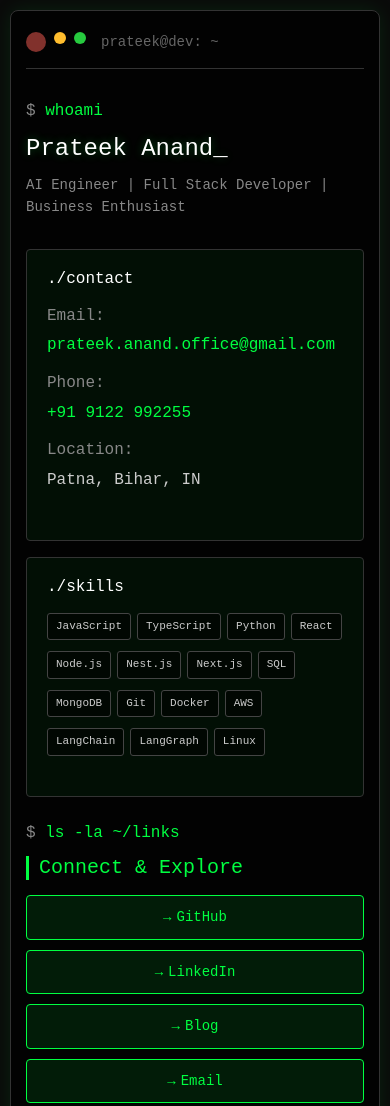
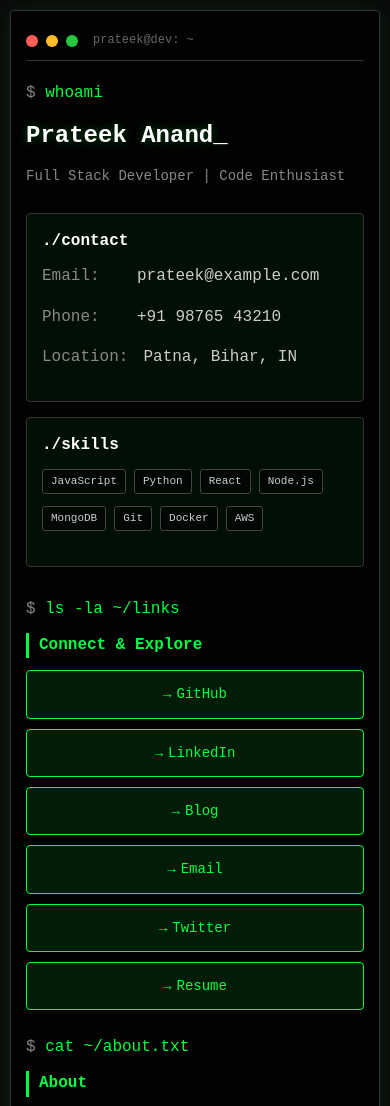
Before and after one commit to bizprat/bizprat.github.io, a plain HTML site: page index.html in a window 390 px wide. Shown: the top 1106 px of the page. Drawn offline with nearby package versions, Linux system fonts and the light colour scheme.

Commit message:
Removed: Bootstrap

```diff
--- a/index.html
+++ b/index.html
@@ -3,9 +3,8 @@
 <head>
     <meta charset="UTF-8">
     <meta name="viewport" content="width=device-width, initial-scale=1.0">
-    <title>Prateek Anand - AI Engineer | Full-Stack Developer</title>
-    <!-- Bootstrap CSS (lightweight) -->
-    <link href="https://cdnjs.cloudflare.com/ajax/libs/bootstrap/5.3.0/css/bootstrap.min.css" rel="stylesheet">
+    <title>Prateek Anand - Developer</title>
+    <link rel="icon" type="image/x-icon" href="/favicon.ico">
     <style>
         * {
             margin: 0;
@@ -22,8 +21,8 @@
             padding: 20px;
         }
 
-        .terminal-container {
-            max-width: 1000px;
+        .container {
+            max-width: 800px;
             margin: 0 auto;
             background: rgba(0, 0, 0, 0.8);
             border: 1px solid #333;
@@ -46,15 +45,15 @@
             margin-right: 15px;
         }
 
-        .btn-circle {
+        .btn {
             width: 12px;
             height: 12px;
             border-radius: 50%;
         }
 
-        .btn-close { background: #ff5f56; }
-        .btn-minimize { background: #ffbd2e; }
-        .btn-maximize { background: #27ca3f; }
+        .btn.close { background: #ff5f56; }
+        .btn.minimize { background: #ffbd2e; }
+        .btn.maximize { background: #27ca3f; }
 
         .terminal-title {
             color: #666;
@@ -96,43 +95,37 @@
             padding-left: 10px;
         }
 
+        .info-grid {
+            display: grid;
+            grid-template-columns: repeat(auto-fit, minmax(250px, 1fr));
+            gap: 20px;
+            margin-bottom: 30px;
+        }
+
         .info-card {
             background: rgba(0, 255, 65, 0.05);
             border: 1px solid #333;
             border-radius: 4px;
             padding: 20px;
-            height: 100%;
-            min-height: 180px;
         }
 
         .info-card h3 {
             color: #fff;
-            margin-bottom: 15px;
+            margin-bottom: 10px;
             font-size: 16px;
         }
 
         .contact-item {
             display: flex;
             align-items: center;
-            margin-bottom: 10px;
+            margin-bottom: 8px;
             color: #ccc;
         }
 
         .contact-item .label {
             min-width: 90px;
             color: #888;
-            margin-right: 10px;
             flex-shrink: 0;
-        }
-
-        .contact-item a {
-            color: #00ff41;
-            text-decoration: none;
-            word-break: break-word;
-        }
-
-        .contact-item a:hover {
-            color: #fff;
         }
 
         .links {
@@ -152,14 +145,12 @@
             text-decoration: none;
             transition: all 0.3s ease;
             font-size: 14px;
-            min-height: 44px;
         }
 
         .link:hover {
             background: rgba(0, 255, 65, 0.2);
             box-shadow: 0 0 10px rgba(0, 255, 65, 0.3);
             transform: translateY(-1px);
-            color: #00ff41;
         }
 
         .link::before {
@@ -170,7 +161,7 @@
         .skills {
             display: flex;
             flex-wrap: wrap;
-            gap: 8px;
+            gap: 10px;
         }
 
         .skill {
@@ -180,7 +171,6 @@
             border-radius: 3px;
             font-size: 12px;
             color: #ccc;
-            margin-bottom: 5px;
         }
 
         .footer {
@@ -202,14 +192,87 @@
             51%, 100% { opacity: 0; }
         }
 
-        /* Mobile optimizations */
-        @media (max-width: 576px) {
+        /* Tablet styles */
+        @media (max-width: 768px) and (min-width: 415px) {
+            .container {
+                max-width: 95%;
+                padding: 25px;
+                margin: 10px auto;
+            }
+
+            h1 {
+                font-size: 28px;
+            }
+
+            .role {
+                font-size: 16px;
+            }
+
+            .info-grid {
+                grid-template-columns: 1fr 1fr;
+                gap: 15px;
+            }
+
+            .links {
+                gap: 12px;
+            }
+
+            .link {
+                flex: 1;
+                min-width: 120px;
+                justify-content: center;
+                text-align: center;
+            }
+
+            .section h2 {
+                font-size: 18px;
+            }
+        }
+
+        /* iPhone and similar sized devices */
+        @media (max-width: 414px) {
+            .info-grid {
+                display: flex !important;
+                flex-direction: column !important;
+                gap: 15px;
+            }
+
+            .info-card {
+                padding: 18px;
+                min-height: 160px;
+                width: 100%;
+            }
+
+            .contact-item {
+                margin-bottom: 12px;
+            }
+
+            .contact-item .label {
+                min-width: 75px;
+                margin-right: 12px;
+            }
+
+            .skills {
+                gap: 6px;
+                line-height: 1.4;
+            }
+
+            .skill {
+                font-size: 11px;
+                padding: 5px 8px;
+                margin-bottom: 4px;
+            }
+        }
+
+        /* Mobile styles */
+        @media (max-width: 480px) {
             body {
                 padding: 10px;
             }
 
-            .terminal-container {
+            .container {
                 padding: 20px 15px;
+                border-radius: 4px;
             }
 
             h1 {
@@ -218,22 +281,38 @@
 
             .role {
                 font-size: 14px;
+                margin-bottom: 25px;
+            }
+
+            .terminal-header {
+                margin-bottom: 20px;
+                padding-bottom: 10px;
+            }
+
+            .terminal-title {
+                font-size: 12px;
+            }
+
+            .info-grid {
+                display: flex !important;
+                flex-direction: column !important;
+                gap: 15px;
             }
 
             .info-card {
-                min-height: 160px;
-                margin-bottom: 15px;
+                padding: 15px;
+                min-height: 150px;
+                width: 100%;
             }
 
             .contact-item {
-                flex-direction: column;
+                margin-bottom: 15px;
                 align-items: flex-start;
-                margin-bottom: 12px;
             }
 
             .contact-item .label {
-                margin-bottom: 4px;
-                margin-right: 0;
+                min-width: 80px;
+                margin-right: 15px;
             }
 
             .links {
@@ -242,85 +321,108 @@
             }
 
             .link {
+                padding: 12px 15px;
+                font-size: 14px;
                 justify-content: center;
                 text-align: center;
             }
 
             .skills {
-                gap: 6px;
+                gap: 8px;
             }
 
             .skill {
                 font-size: 11px;
                 padding: 4px 8px;
             }
+
+            .section {
+                margin-bottom: 25px;
             }
 
+            .section h2 {
+                font-size: 16px;
+                margin-bottom: 12px;
+            }
+
+            .section p {
+                font-size: 14px;
+            }
+        }
+
+        /* Extra small screens */
         @media (max-width: 320px) {
-            .terminal-container {
+            .container {
                 padding: 15px 10px;
             }
 
             h1 {
                 font-size: 20px;
             }
+
+            .terminal-buttons {
+                gap: 6px;
+            }
+
+            .btn {
+                width: 10px;
+                height: 10px;
+            }
+
+            .info-card {
+                padding: 12px;
+            }
+
+            .link {
+                padding: 10px 12px;
+                font-size: 13px;
+            }
         }
     </style>
 </head>
 <body>
-    <div class="terminal-container">
+    <div class="container">
         <div class="terminal-header">
             <div class="terminal-buttons">
-                <div class="btn-circle btn-close"></div>
-                <div class="btn-circle btn-minimize"></div>
-                <div class="btn-circle btn-maximize"></div>
+                <div class="btn close"></div>
+                <div class="btn minimize"></div>
+                <div class="btn maximize"></div>
             </div>
             <div class="terminal-title">prateek@dev: ~</div>
         </div>
 
         <div class="prompt">whoami</div>
         <h1>Prateek Anand<span class="blinking-cursor"></span></h1>
-        <div class="role">AI Engineer | Full Stack Developer | Business Enthusiast</div>
+        <div class="role">Full Stack Developer | Code Enthusiast</div>
 
-        <!-- Bootstrap Grid for Cards -->
-        <div class="row g-3 mb-4">
-            <div class="col-12 col-md-6">
+        <div class="info-grid">
             <div class="info-card">
                 <h3>./contact</h3>
                 <div class="contact-item">
                     <span class="label">Email:</span>
-                        <a href="mailto:prateek.anand.office@gmail.com">prateek.anand.office@gmail.com</a>
+                    <span>prateek@example.com</span>
                 </div>
                 <div class="contact-item">
                     <span class="label">Phone:</span>
-                        <a href="tel:+919122992255">+91 9122 992255</a>
+                    <span>+91 98765 43210</span>
                 </div>
                 <div class="contact-item">
                     <span class="label">Location:</span>
                     <span>Patna, Bihar, IN</span>
                 </div>
             </div>
-            </div>
-            <div class="col-12 col-md-6">
+
             <div class="info-card">
                 <h3>./skills</h3>
                 <div class="skills">
                     <span class="skill">JavaScript</span>
-                        <span class="skill">TypeScript</span>
                     <span class="skill">Python</span>
                     <span class="skill">React</span>
                     <span class="skill">Node.js</span>
-                        <span class="skill">Nest.js</span>
-                        <span class="skill">Next.js</span>
-                        <span class="skill">SQL</span>
                     <span class="skill">MongoDB</span>
                     <span class="skill">Git</span>
                     <span class="skill">Docker</span>
                     <span class="skill">AWS</span>
-                        <span class="skill">LangChain</span>
-                        <span class="skill">LangGraph</span>
-                        <span class="skill">Linux</span>
-                    </div>
                 </div>
             </div>
         </div>
@@ -329,10 +431,11 @@
             <div class="prompt">ls -la ~/links</div>
             <h2>Connect & Explore</h2>
             <div class="links">
-                <a href="https://github.com/bizprat" class="link" target="_blank">GitHub</a>
-                <a href="http://linkedin.com/in/prateek-anand-9a194522/" class="link" target="_blank">LinkedIn</a>
-                <a href="https://blog.prateekanand.dev/" class="link" target="_blank">Blog</a>
-                <a href="mailto:prateek.anand.office@gmail.com" class="link">Email</a>
+                <a href="https://github.com/prateekanand" class="link" target="_blank">GitHub</a>
+                <a href="https://linkedin.com/in/prateekanand" class="link" target="_blank">LinkedIn</a>
+                <a href="https://prateekanand.dev/blog" class="link" target="_blank">Blog</a>
+                <a href="mailto:prateek@example.com" class="link">Email</a>
+                <a href="https://twitter.com/prateekanand" class="link" target="_blank">Twitter</a>
                 <a href="/resume.pdf" class="link" target="_blank">Resume</a>
             </div>
         </div>
```
Lines whose indentation alone changed are shown as unchanged.
